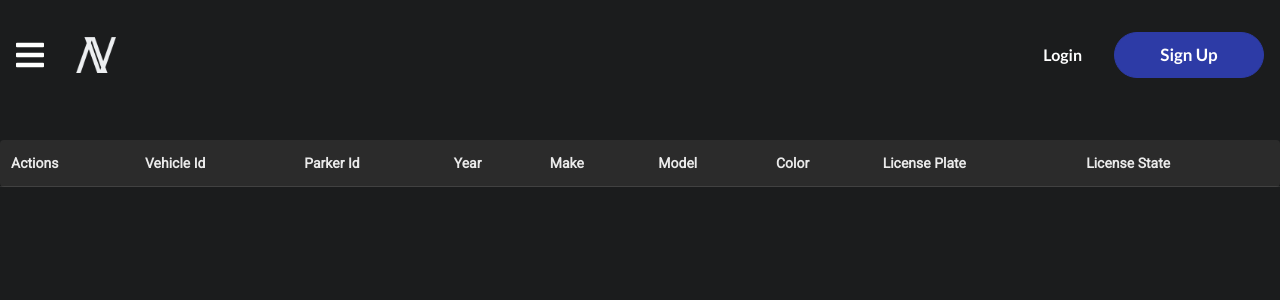
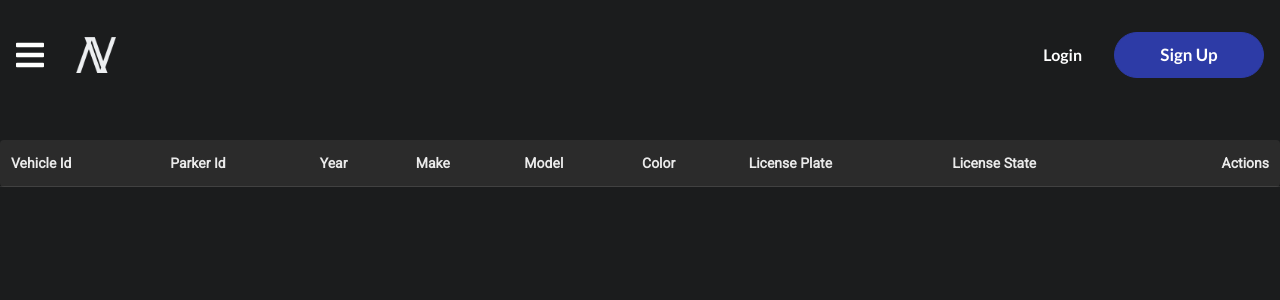
Before and after one commit to paristechprofile/Nomad, a Python web app: template templates/vehicles_list.html in a window 1280 px wide. Shown: the top 300 px of the page. Run offline with Jinja, Linux system fonts and the light colour scheme; the template is opened without the code that fills it, so the values that code supplies are empty; some libraries are stand-ins or nearby versions.

Commit message:
pushing to heroku

```diff
--- a/models.py
+++ b/models.py
@@ -6,8 +6,8 @@ from flask_bcrypt import generate_password_hash
 from playhouse.db_url import connect
 from flask import g
 
-DATABASE = connect(os.environ.get('DATABASE_URL'))
-# DATABASE = PostgresqlDatabase('nomad')
+# DATABASE = connect(os.environ.get('DATABASE_URL'))
+DATABASE = PostgresqlDatabase('nomad')
 # DATABASE = SqliteDatabase('nomad.db') #local sqlitebackup if postgres is buggy
 
 class Team(Model):
--- a/static/css/style.css
+++ b/static/css/style.css
@@ -62,7 +62,7 @@ button {
   background-color: #2d3ba6 !important;
 }
 .mapboxgl-popup-content,.mapboxgl-popup-tip{
-  border-top-color: white !important;
+  border-top-color: transparent !important;
   color: black !important;
 }
 #map{
--- a/templates/parkers_list.html
+++ b/templates/parkers_list.html
@@ -38,11 +38,11 @@
     <table class="ui selectable inverted table">
       <thead>
         <tr>
-          <th class="right aligned unstackable"><a class="item ui inverted button" href="{{url_for('new_parker')}}" title="Add Parker">Add Parker</a></th>
           <th class="left aligned unstackable">Id</th>
           <th class="left aligned unstackable">Name</th>
           <th class="left aligned unstackable">Email</th>
           <th class="left aligned unstackable"></th>
+          <th class="right aligned unstackable"><a class="item ui inverted button" href="{{url_for('new_parker')}}" title="Add Parker">Add Parker</a></th>
         </tr>
       </thead>
       <tbody>
--- a/templates/vehicles_list.html
+++ b/templates/vehicles_list.html
@@ -7,7 +7,6 @@
     <table class="ui selectable inverted table">
       <thead>
         <tr>
-          <th class="left aligned">Actions</th>
           <th class="left aligned">Vehicle Id</th>
           <th class="left aligned">Parker Id</th>
           <th class="left aligned">Year</th>
@@ -16,6 +15,7 @@
           <th class="left aligned">Color</th>
           <th class="left aligned">License Plate</th>
           <th class="left aligned">License State</th>
+          <th class="right aligned">Actions</th>
         </tr>
       </thead>
       <tbody>
@@ -43,7 +43,6 @@
     <table class="ui selectable inverted table">
       <thead>
         <tr>
-          <th class="left aligned">Actions</th>
           <th class="left aligned">Vehicle Id</th>
           <th class="left aligned">Parker Id</th>
           <th class="left aligned">Year</th>
@@ -52,6 +51,7 @@
           <th class="left aligned">Color</th>
           <th class="left aligned">License Plate</th>
           <th class="left aligned">License State</th>
+          <th class="right aligned">Actions</th>
         </tr>
       </thead>
       <tbody>
```
Also changed, not shown: app.py (+19 -11 lines).
